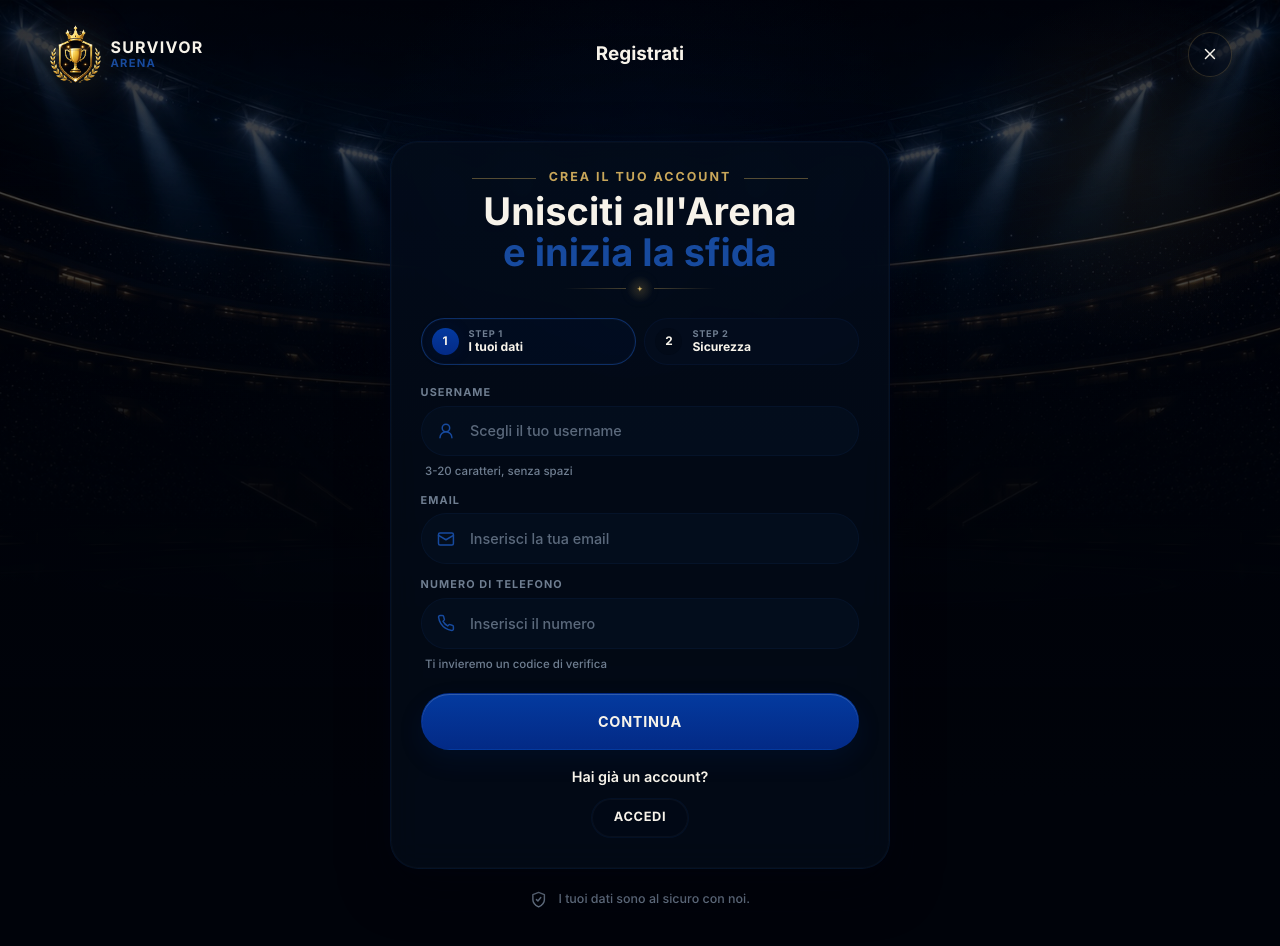
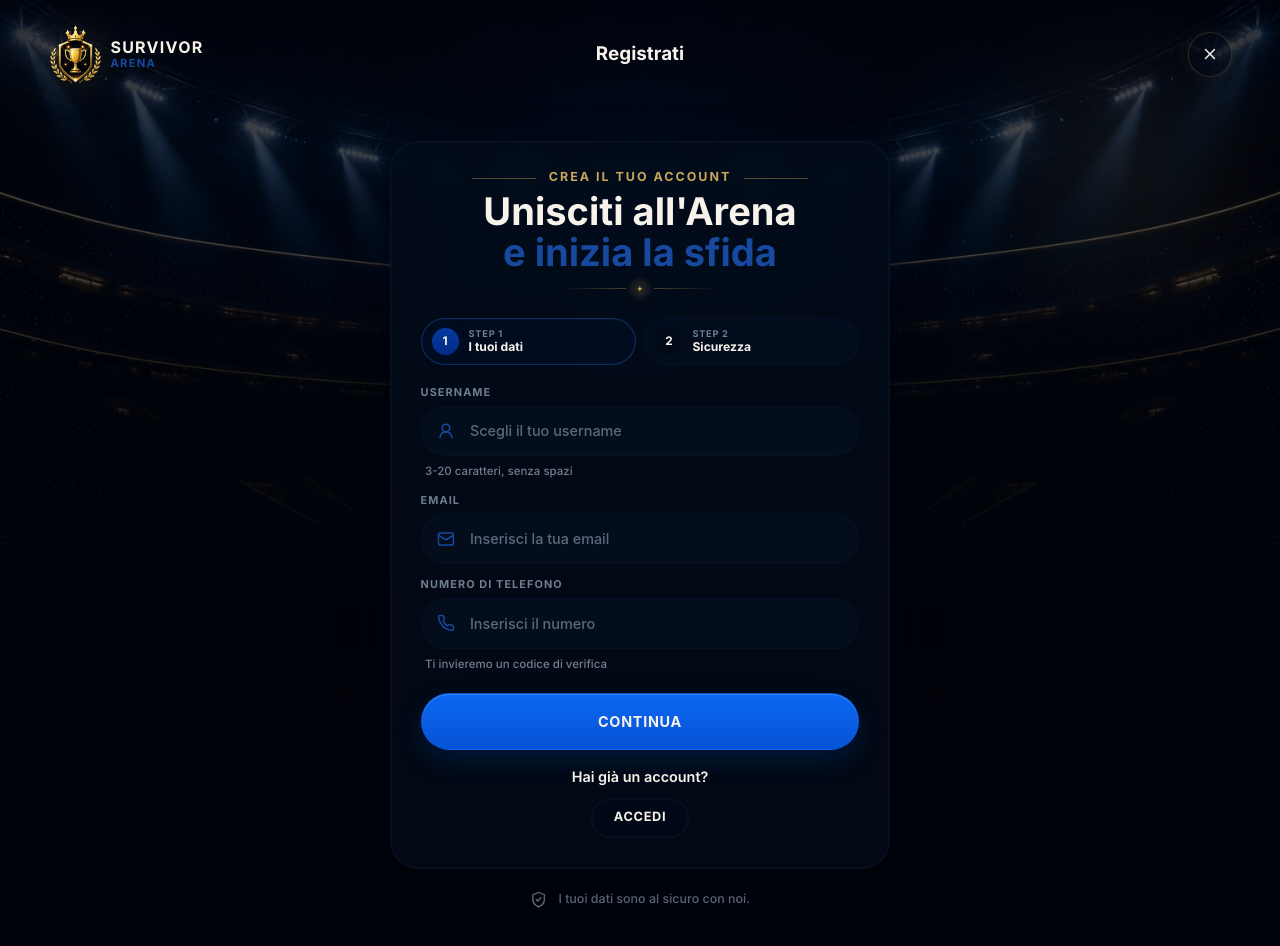
Before and after one commit to aiprotips/survivor-arena, a Next.js app: page /register in a window 1280 px wide. Shown: the top 946 px of the page. Built offline with nearby package versions, Linux system fonts and the light colour scheme.

Commit message:
Tune primary button blue

```diff
--- a/app/globals.css
+++ b/app/globals.css
@@ -11,6 +11,8 @@
   --color-blue: #032A86;
   --color-blue-hover: #043A9F;
   --color-blue-soft: #174A9E;
+  --color-button-blue: #0753D6;
+  --color-button-blue-hover: #0B67F2;
   --color-gold: #C9A75A;
   --color-gold-strong: #E2BE68;
   --color-white: #F7F3EA;
@@ -41,7 +43,7 @@
   --shadow-card: 0 18px 48px color-mix(in srgb, var(--color-ink) 68%, transparent);
   --shadow-glow: 0 0 24px color-mix(in srgb, var(--color-blue) 10%, transparent);
   --shadow-gold-glow: 0 0 30px color-mix(in srgb, var(--color-gold) 14%, transparent);
-  --shadow-button: 0 10px 24px color-mix(in srgb, var(--color-blue) 14%, transparent);
+  --shadow-button: 0 10px 24px color-mix(in srgb, var(--color-button-blue) 20%, transparent);
 
   /* Component rhythm */
   --button-height: 3.05rem;
@@ -70,6 +72,8 @@
   --color-arena-blue: var(--color-blue);
   --color-arena-blue-hover: var(--color-blue-hover);
   --color-arena-blue-soft: var(--color-blue-soft);
+  --color-arena-button-blue: var(--color-button-blue);
+  --color-arena-button-blue-hover: var(--color-button-blue-hover);
   --color-arena-gold: var(--color-gold);
   --color-arena-gold-strong: var(--color-gold-strong);
   --color-arena-white: var(--color-white);
@@ -377,7 +381,7 @@ a {
   }
 
   .ui-button-primary {
-    background: linear-gradient(180deg, var(--color-blue-hover), var(--color-blue));
+    background: linear-gradient(180deg, var(--color-button-blue-hover), var(--color-button-blue));
     color: var(--color-white);
     box-shadow: var(--shadow-button);
   }
```
